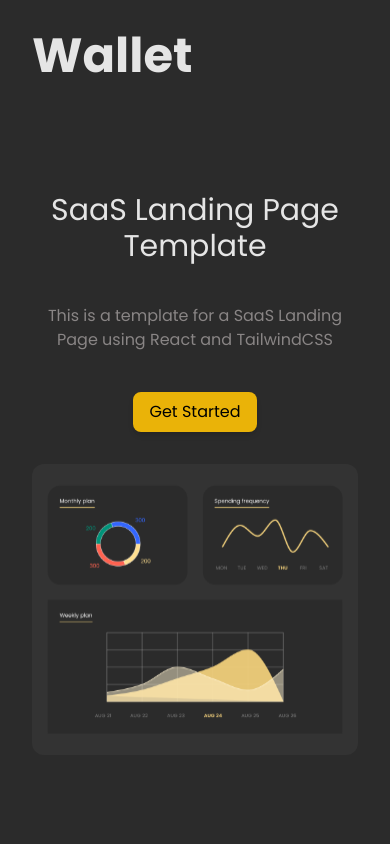
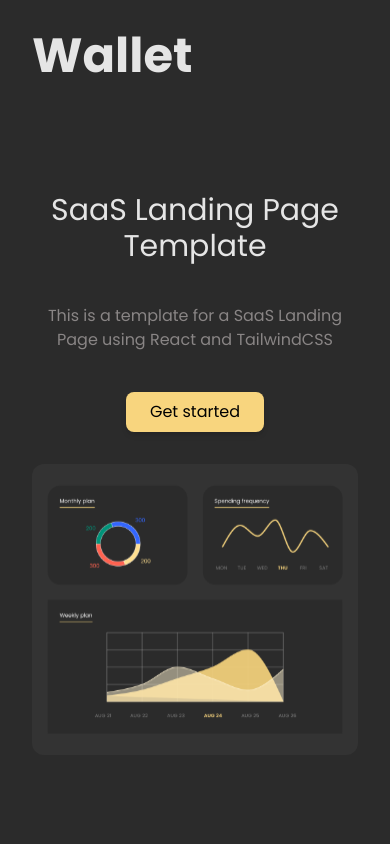
Before and after one commit to piyopiyolab/SaaS-lp, a React (Vite) app: page / in a window 390 px wide. Shown: the top 844 px of the page. Built offline with nearby package versions, Linux system fonts and the light colour scheme.

Commit message:
-contact + footer

```diff
--- a/src/components/App/App.jsx
+++ b/src/components/App/App.jsx
@@ -1,4 +1,6 @@
 import Banner from '../Banner/Banner'
+import Contact from '../Contact/Contact'
+import Footer from '../Footer/Footer'
 import Header from '../Header/Header'
 import Hero from '../Hero/Hero'
 import LogosRow from '../LogosRow/LogosRow'
@@ -9,7 +11,7 @@ import Testimony from '../Testimony/Testimony'
 function App() {
 
   return (
-
+    <>
       <div id="app">
         <Header />
 
@@ -21,9 +23,16 @@ function App() {
           <Banner />
 
           <Reassurance />
+
           <Testimony />
+
+          <Contact />
         </main>
+
       </div>
+      <Footer />
+    </>
+
   )
 }
 
--- a/src/components/Button/Button.jsx
+++ b/src/components/Button/Button.jsx
@@ -1,18 +1,7 @@
-import clsx from 'clsx';
-
-function Button({ color }) {
+function Button({ text, className }) {
     return (
-        <button
-            className={clsx(
-                'px-4 py-2  rounded-lg shadow-md mx-auto sm:mx-0 block',
-                {
-                    'text-white bg-purple-500 hover:bg-purple-700': color === 'violet',
-                    'text-black bg-yellow-500 hover:bg-yellow-700': color === 'accent',
-                }
-            )}
-        >
-            {color === 'signup' ? 'Sign up' : color === 'accent' ? 'Get Started' : 'Button'}
-        </button>
+        <button className={className}>
+            {text}        </button>
     );
 }
 
--- /dev/null
+++ b/src/components/Contact/Contact.jsx
@@ -0,0 +1,16 @@
+import Button from "../Button/Button"
+import contactImg from "/images/GIF.svg"
+
+function Contact() {
+    return (
+        <section className="text-center lg:text-left flex flex-wrap justify-center lg:justify-between items-center">
+            <article className="text-balance max-w-[23rem] lg:basis-1/2">
+                <h3 className="text-2xl">Questions ?<span className="block">Let's talk</span></h3>
+                <p className="text-c-secondary my-10 ">Contact us through our 24/7 live chat. We’re always happy to help!</p>
+                <Button text='Get started' className={"c-btn c-btn-primary"} />
+            </article>
+            <img className=" mt-8 lg:mt-0 lg:basis-1/2" src={contactImg} alt="Contact" />
+        </section>
+    )
+}
+export default Contact
--- /dev/null
+++ b/src/components/Footer/Footer.jsx
@@ -0,0 +1,26 @@
+import Newsletter from "../Newsletter/Newsletter"
+
+
+function Footer() {
+    return (
+        <footer className="border-t-2 border-c-darkLight">
+
+            <p
+                className="font-semibold text-lg mt-8 text-center">Wallet</p>
+            <div className="flex flex-col-reverse lg:flex-row lg:items-end lg:justify-between ">
+
+                <ul className="flex flex-col items-center lg:justify-evenly lg:flex-row gap-2 max-w-[49%] mx-auto lg:mx-0">
+                    <li>Wallet &#xA9; 2024</li>
+                    <li><a href="">Privacy Policy  </a></li>
+                    <li><a href="">Cookie Policy  </a></li>
+                    <li><a href="">Term of use  </a></li></ul>
+                <Newsletter />
+            </div>
+
+
+
+
+        </footer>
+    )
+}
+export default Footer
--- a/src/components/Hero/Hero.jsx
+++ b/src/components/Hero/Hero.jsx
@@ -1,6 +1,6 @@
-import Button from "../Button/Button"
-import appImg from '/images/app-screenshot1.svg'
-
+import Button from "../Button/Button";
+import appImg from '/images/app-screenshot1.svg';
+import clsx from "clsx";
 
 function Hero() {
     return (
@@ -9,13 +9,17 @@ function Hero() {
                 <h1 className="text-3xl text-center sm:text-left">SaaS Landing Page Template</h1>
                 <p className="text-c-secondary my-10 text-center sm:text-left">This is a template for a SaaS Landing Page using React and TailwindCSS</p>
 
-                <Button color='accent' />
+                <Button
+                    text='Get started'
+                    className={'c-btn c-btn-primary mx-auto sm:mx-0 block'}
+                />
             </div>
 
-            <div className="bg-c-darkLight rounded-xl mt-8 ">
+            <div className="bg-c-darkLight rounded-xl mt-8">
                 <img className="block mx-auto" src={appImg} alt="Application demo preview" />
             </div>
         </section>
-    )
+    );
 }
-export default Hero
+
+export default Hero;
--- /dev/null
+++ b/src/components/Newsletter/Newsletter.jsx
@@ -0,0 +1,17 @@
+import Button from "../Button/Button"
+
+function Newsletter() {
+
+    return (
+        <div className="mx-auto lg:mx-0">
+            <p className="my-4">Updates right to your Inbox</p>
+            <form action="submit">
+                <input
+                    className="py-2 px-6 rounded-lg bg-c-darkLight"
+                    type="email" placeholder="Email address" area-label="email" />
+                <Button text="Send" className={"c-btn c-btn-secondary  ml-8"} />
+            </form>
+        </div>
+    )
+}
+export default Newsletter
--- a/src/styles/index.css
+++ b/src/styles/index.css
@@ -16,7 +16,17 @@
 
 
 @layer utilities {
-    #app {
+    #app, footer {
         @apply container max-w-5xl mx-auto
     }
+    .c-btn {
+        @apply px-6 py-2 rounded-lg shadow-md
+
+    }
+    .c-btn-primary {
+        @apply  text-black bg-c-accent hover:bg-yellow-700
+    }
+    .c-btn-secondary {
+        @apply  text-black bg-c-accent-3 hover:bg-purple-700
+    }
 }
```
Lines whose indentation alone changed are shown as unchanged.
